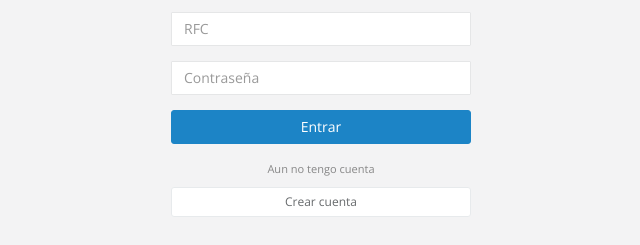
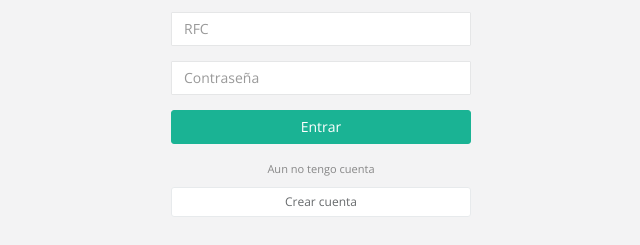
Before and after one commit to edwincrug/portal-proveedores, a website: page app/static/index.html at #!/login in a window 1280 px wide. Shown: the part 273-518 px from the top of the page, without its empty margins (319-959 px from the left). Drawn offline with nearby package versions, Linux system fonts and the light colour scheme; some packages are replaced by stand-ins of ours; a script that the page names is missing.

Commit message:
Cambio de color

```diff
--- a/app/static/angularJS/templates/login.html
+++ b/app/static/angularJS/templates/login.html
@@ -14,9 +14,9 @@
                 <div class="form-group">
                     <input required ng-model="pass" type="password" class="form-control" placeholder="Contraseña">
                 </div>
-                <button type="submit" class="btn btn-success block full-width m-b">Entrar</button>
+                <button type="submit" class="btn btn-primary block full-width m-b">Entrar</button>
                 <p class="text-muted text-center"><small>Aun no tengo cuenta</small></p>
-                <a class="btn btn-sm btn-white btn-block" href="registro">Crear cuenta</a>
+                <a class="btn  btn-sm btn-white btn-block" href="registro">Crear cuenta</a>
             </form>
             <br>
             <br>
```
Also changed, not shown: app/static/angularJS/modules/filters.js (+0 -13 lines), app/static/angularJS/templates/signup.html (+1 -1 lines).
